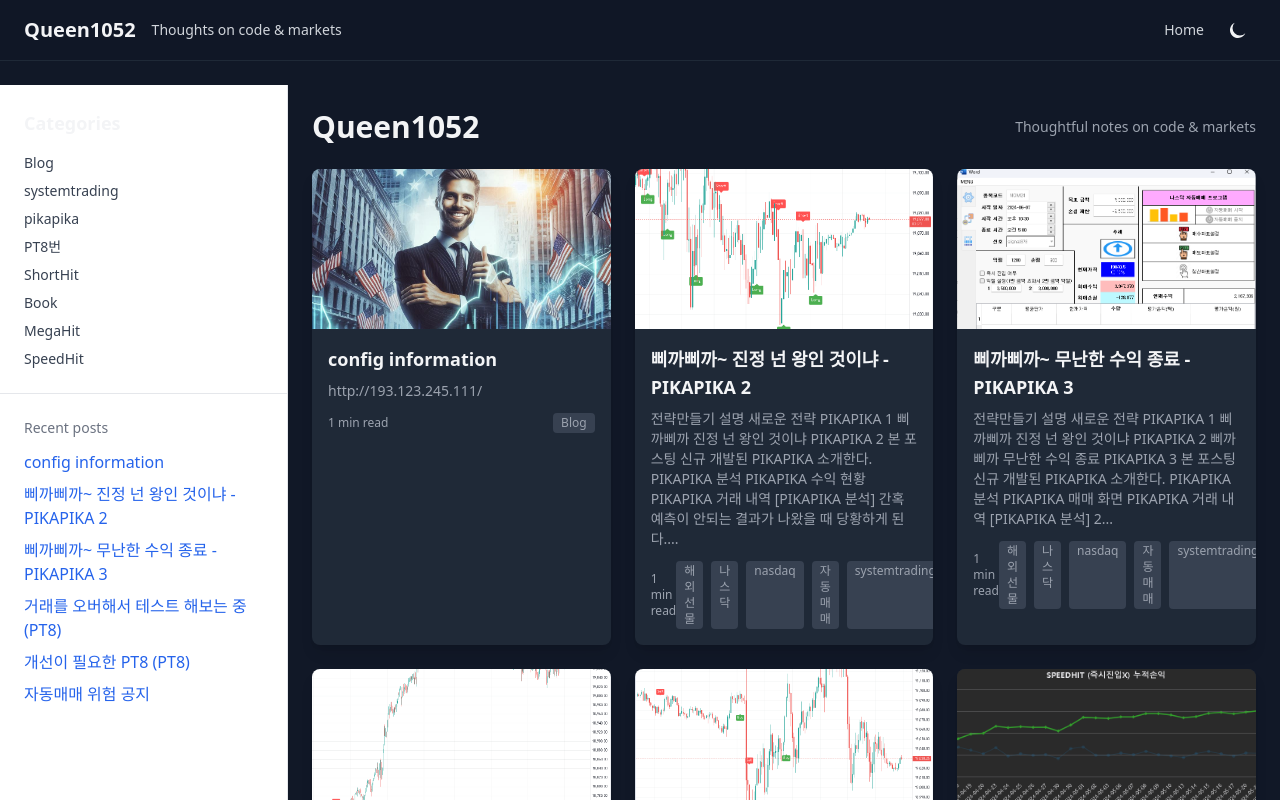
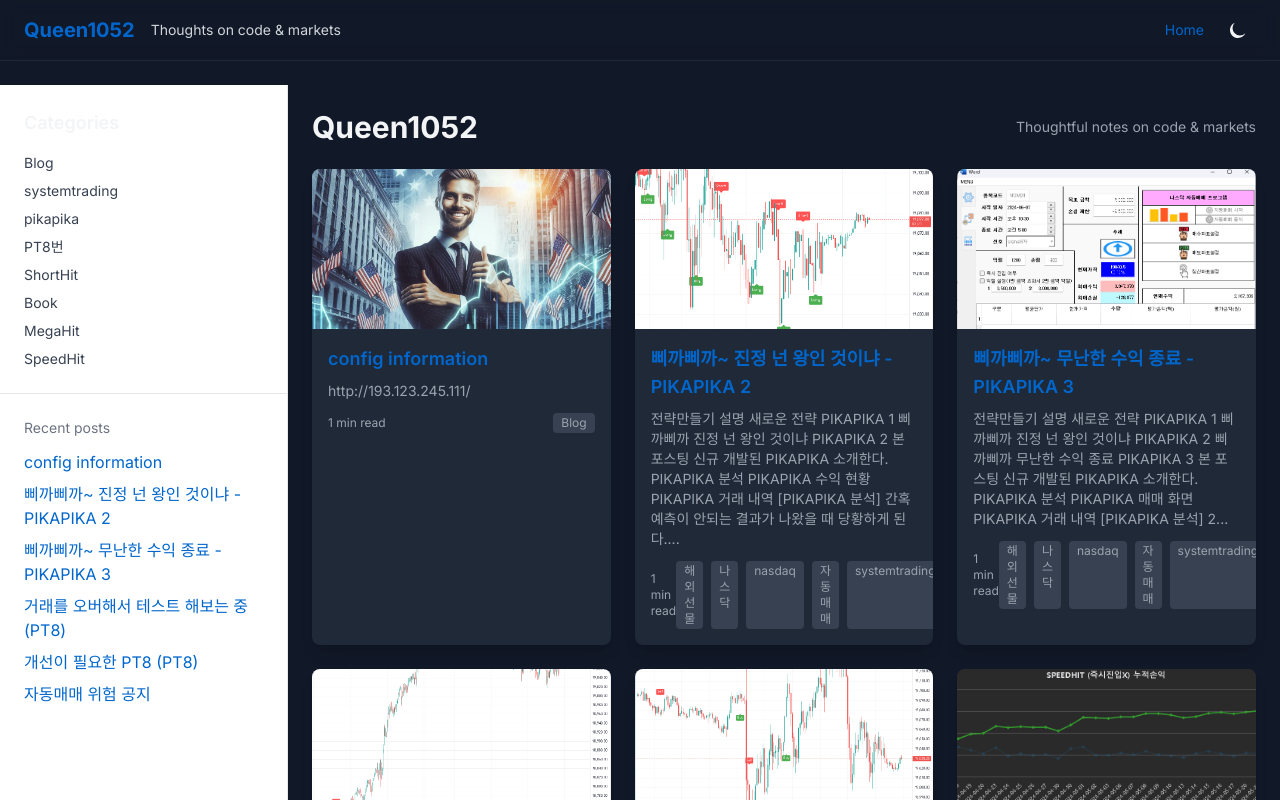
Before and after one commit to queen1052/queen1052.github.io, a Vue app in the folder site/: page / in a window 1280 px wide. Shown: the top 800 px of the page. Built offline with nearby package versions, Linux system fonts and the light colour scheme.

Commit message:
Include apple-design.css into site src for Vue app

```diff
--- a/site/src/main.js
+++ b/site/src/main.js
@@ -2,6 +2,7 @@ import { createApp } from 'vue'
 import App from './App.vue'
 import router from './router'
 import './assets/tailwind.css'
+import './styles/apple-design.css'
 import Prism from './plugins/prism'
 
 const app = createApp(App)
--- /dev/null
+++ b/site/src/styles/apple-design.css
@@ -0,0 +1,43 @@
+@import url('https://fonts.googleapis.com/css2?family=Inter:wght@300;400;600;700&display=swap');
+
+:root {
+  --sk-black: #000000;
+  --sk-light-gray: #f5f5f7;
+  --sk-near-black: #1d1d1f;
+  --sk-apple-blue: #0071e3;
+  --sk-link-blue: #0066cc;
+  --sk-bright-blue: #2997ff;
+}
+
+body {
+  font-family: "Inter", -apple-system, "Segoe UI", Roboto, "Helvetica Neue", Arial, sans-serif;
+  background: var(--sk-light-gray);
+  color: var(--sk-near-black);
+}
+
+.nav-glass {
+  background: rgba(0,0,0,0.8);
+  color: #fff;
+  backdrop-filter: saturate(180%) blur(20px);
+  -webkit-backdrop-filter: saturate(180%) blur(20px);
+}
+
+/* CTA */
+.btn-apple {
+  background: var(--sk-apple-blue) !important;
+  color: #fff !important;
+  border-radius: 8px !important;
+  padding: 8px 15px !important;
+}
+
+/* Ensure some overrides take precedence */
+header, .navbar, .topbar, #topbar-wrapper {
+  background: transparent !important;
+}
+
+/* Small utilities used by the theme */
+.section-dark { background: var(--sk-black) !important; color: #fff !important; }
+.section-light { background: var(--sk-light-gray) !important; color: var(--sk-near-black) !important; }
+
+/* Make links use Apple blue */
+a { color: var(--sk-link-blue) !important; }
```
